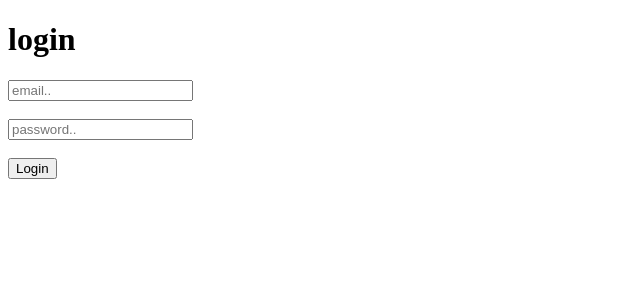
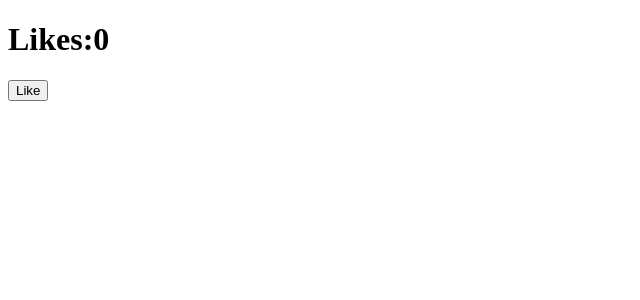
Before and after one commit to Jayasridhara/MyReact-app, a React (Vite) app: page / in a window 1280 px wide. Shown: the top 300 px of the page, without its empty margins (0-640 px from the left). Built offline with nearby package versions, Linux system fonts and the light colour scheme.

Commit message:
useStaterecap

```diff
--- a/src/App.jsx
+++ b/src/App.jsx
@@ -1,5 +1,7 @@
 // import React, { useEffect, useState } from 'react'
 // import Note from './components/Note';
+
+
 
 // function App() {
 //   const [notes,setNote]=useState([]);
@@ -31,41 +33,110 @@
 
 // export default App
 
-import React, { useEffect, useState } from 'react'
+// import React, { useEffect, useState } from 'react'
+
+// //uncontrolled component in react ? beacause we are not using state to manage the form input
+// //using use state is controlled component
+// function App() {
+
+//   const [email,setEmail]=useState('');
+//   const [password,setPassword]=useState('');
+//   const handleLogin=(event)=>
+//   {
+//     event.preventDefault();
+//    console.log(email,password)
+//   }
+//   useEffect(()=>
+//   {
+//     console.log(email,password)
+//   },[email])
+//   return (
+//     <div>
+//       <h1>login</h1>
+//       <form onSubmit={handleLogin}>
+//         <div>
+//           <input type='text'name="email" value={email} onChange={(e)=>setEmail(e.target.value)} placeholder='email..'></input>
+
+//         </div>
+//         <br/>
+//         <div>
+//           <input type='password' value={password} onChange={(e)=>setPassword(e.target.value)} placeholder='password..' name="password"></input>
+//         </div>
+//         <br/>
+//         <button>Login</button>
+//       </form>
+
+//     </div>
+//   )
+// }
+
+// export default App
+
+
+
+//import React, { useEffect, useRef, useState } from 'react'
 
 //uncontrolled component in react ? beacause we are not using state to manage the form input
 //using use state is controlled component
-function App() {
+// function App() {
 
-  const [email,setEmail]=useState('');
-  const [password,setPassword]=useState('');
-  const handleLogin=(event)=>
-  {
-    event.preventDefault();
-   console.log(email,password)
-  }
-  useEffect(()=>
-  {
-    console.log(email,password)
-  },[email])
+//   const email=useRef(null);
+//   const password=useRef(null);
+//   const handleLogin=(event)=>
+//   {
+//     event.preventDefault();
+
+//     //  email=document.getElementById('email').value;
+//     //  password=document.getElementById('password').value;
+
+//    console.log(email.current.className,password.current.className)
+//   }
+//   useEffect(()=>
+//   {
+//     console.log(email,password)
+//   },[email])
+//   return (
+//     <div>
+//       <h1>login</h1>
+//       <form onSubmit={handleLogin}>
+//         <div>
+//           <input type='text'ref={email} name='email' id='email' className='e' placeholder='email..'></input>
+
+//         </div>
+//         <br/>
+//         <div>
+//           <input type='password'ref={password} name='password' id='password' className='p' ></input>
+//         </div>
+//         <br/>
+//         <button>Login</button>
+//       </form>
+
+//     </div>
+//   )
+// }
+
+// export default App
+
+
+//ref
+
+//
+
+
+//useState
+import { useState } from "react";
+const App=()=>{
+const [likes,setLikes]=useState(0);
+const handleLike=()=>
+{
+  setLikes(likes+1);
+}
   return (
     <div>
-      <h1>login</h1>
-      <form onSubmit={handleLogin}>
-        <div>
-          <input type='text'name="email" value={email} onChange={(e)=>setEmail(e.target.value)} placeholder='email..'></input>
-
-        </div>
-        <br/>
-        <div>
-          <input type='password' value={password} onChange={(e)=>setPassword(e.target.value)} placeholder='password..' name="password"></input>
-        </div>
-        <br/>
-        <button>Login</button>
-      </form>
-
+      <h1>Likes:{likes}</h1>
+      <button onClick={handleLike}>Like</button>
     </div>
   )
 }
 
-export default App
+export default App;
```
